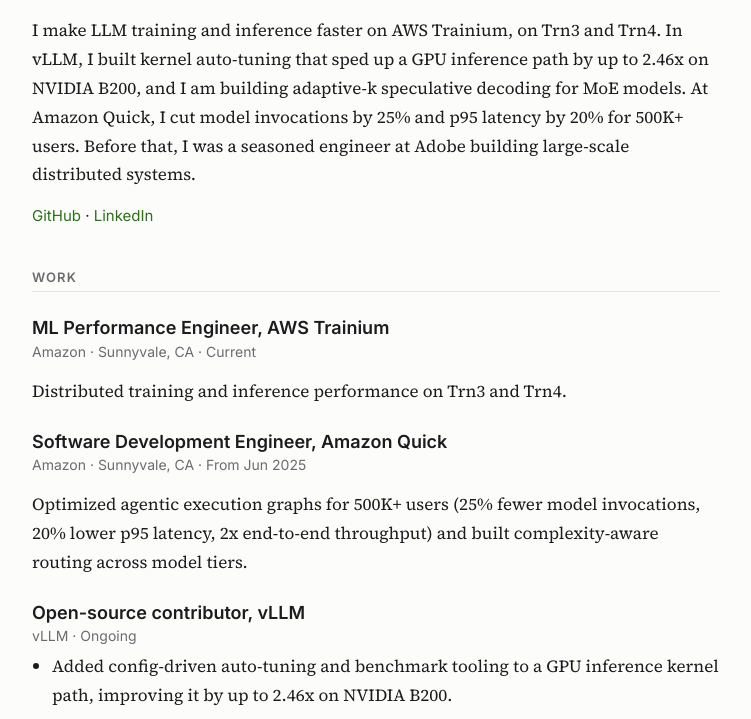
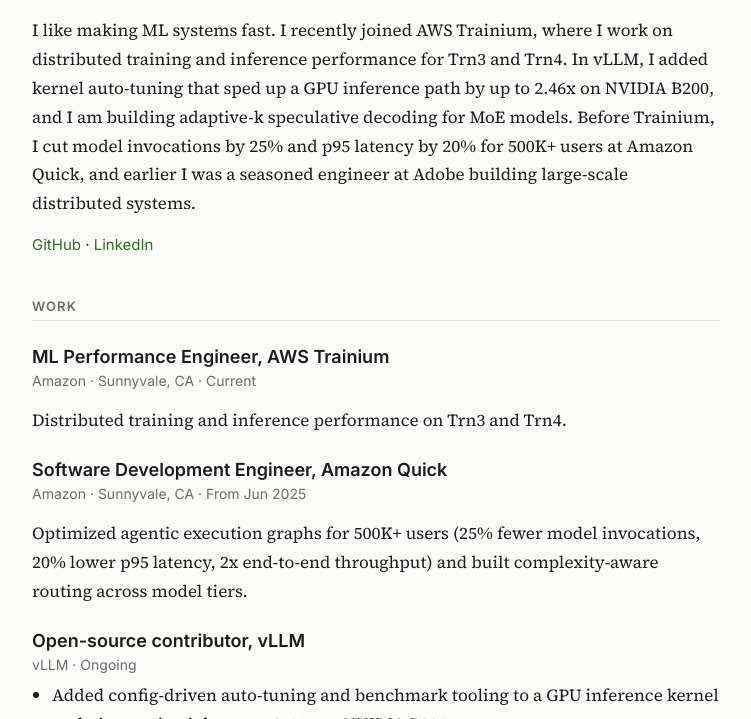
Before and after one commit to bananighosh/bananighosh.github.io, a Jekyll site: the page built from about.md, in a window 1280 px wide and 900 px high, cut to the strip 181-900 px from the top of the window. Shown: the whole strip, without its empty margins (264-1015 px from the left). Built offline with Jekyll 4.4.1, drawn with Linux system fonts in a browser that asks for light colours.

Commit message:
About: honest, simple intro
Co-Authored-By: Claude Opus 5.5 <noreply@anthropic.com>
Claude-Session: https://claude.ai/code/session_01K2HJxVzaKNb3x7zQA1gymF

```diff
--- a/about.md
+++ b/about.md
@@ -14,7 +14,7 @@ permalink: /about/
   </div>
 </div>
 
-I make LLM training and inference faster on AWS Trainium, on Trn3 and Trn4. In vLLM, I built kernel auto-tuning that sped up a GPU inference path by up to 2.46x on NVIDIA B200, and I am building adaptive-k speculative decoding for MoE models. At Amazon Quick, I cut model invocations by 25% and p95 latency by 20% for 500K+ users. Before that, I was a seasoned engineer at Adobe building large-scale distributed systems.
+I like making ML systems fast. I recently joined AWS Trainium, where I work on distributed training and inference performance for Trn3 and Trn4. In vLLM, I added kernel auto-tuning that sped up a GPU inference path by up to 2.46x on NVIDIA B200, and I am building adaptive-k speculative decoding for MoE models. Before Trainium, I cut model invocations by 25% and p95 latency by 20% for 500K+ users at Amazon Quick, and earlier I was a seasoned engineer at Adobe building large-scale distributed systems.
 
 <p class="profile-links"><a href="https://github.com/bananighosh">GitHub</a> · <a href="https://www.linkedin.com/in/banani-ghosh/">LinkedIn</a></p>
 
```
